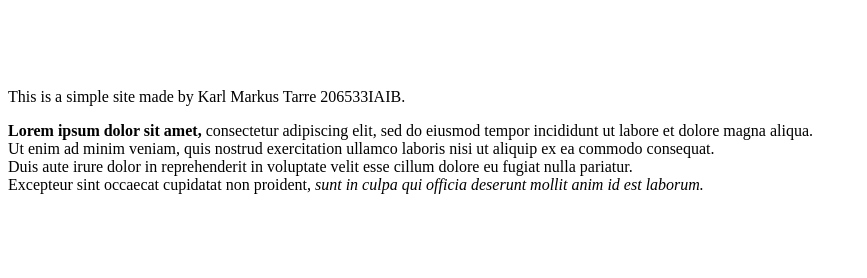
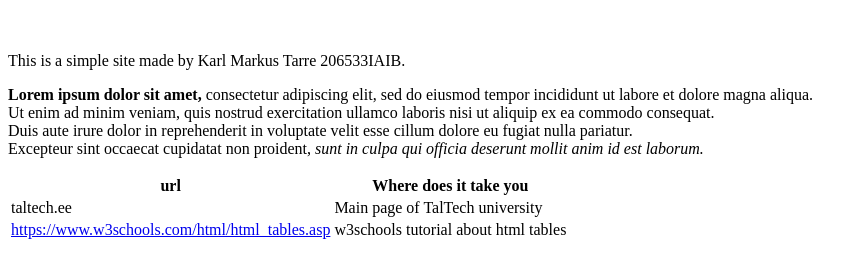
Before and after one commit to KMTarre/website, a plain HTML site: page index.html in a window 1280 px wide. Shown: the part 66-344 px from the top of the page, without its empty margins (0-867 px from the left). Drawn offline with Linux system fonts and the light colour scheme.

Commit message:
Update index.html

```diff
--- a/index.html
+++ b/index.html
@@ -1,6 +1,23 @@
-<h1>Welcome to website</h1><br><br><br><br>
+<h1>Welcome to website</h1><br><br>
+
 <p>This is a simple site made by Karl Markus Tarre 206533IAIB.</p>
+
 <p><b>Lorem ipsum dolor sit amet,</b> consectetur adipiscing elit, sed do eiusmod tempor incididunt ut labore et dolore magna aliqua.<br>
   Ut enim ad minim veniam, quis nostrud exercitation ullamco laboris nisi ut aliquip ex ea commodo consequat.<br>
   Duis aute irure dolor in reprehenderit in voluptate velit esse cillum dolore eu fugiat nulla pariatur.<br>
   Excepteur sint occaecat cupidatat non proident, <i>sunt in culpa qui officia deserunt mollit anim id est laborum.</i></p>
+
+<table>
+  <tr>
+    <th>url</th>
+    <th>Where does it take you</th>
+  </tr>
+  <tr>
+    <td href="taltech.ee">taltech.ee</td>
+    <td>Main page of TalTech university</td>
+  </tr>
+  <tr>
+    <td><a href="https://www.w3schools.com/html/html_tables.asp">https://www.w3schools.com/html/html_tables.asp</td>
+    <td>w3schools tutorial about html tables</td>
+  </tr>
+</table>
```
